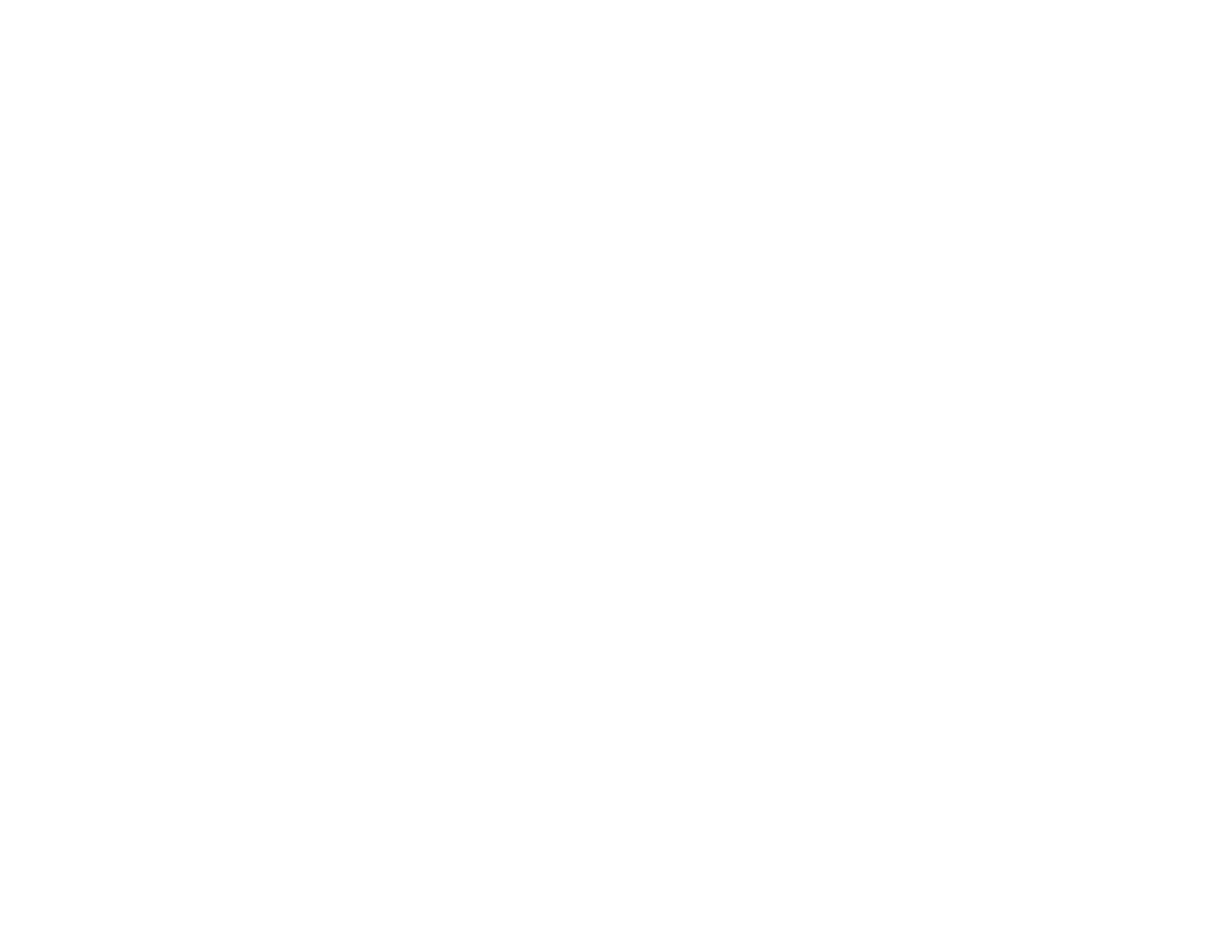
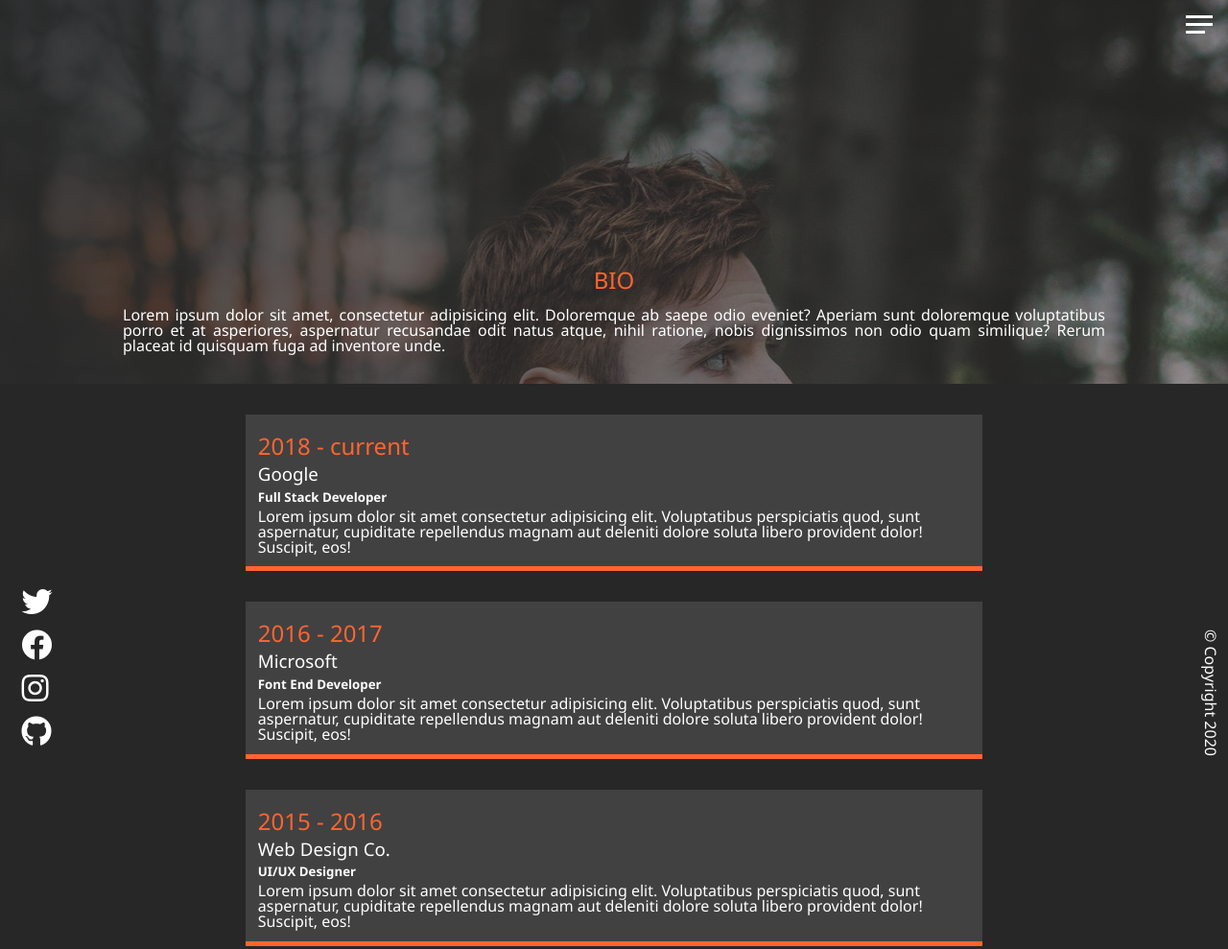
Before and after one commit to kajalshanto/simple-scss-portfolio, a plain HTML site: page about.html in a window 1280 px wide. Shown: the whole page at 96% size. Before the commit the page ends 800 px from the top, so only its background shows below. Drawn offline with Linux system fonts and the light colour scheme.

Commit message:
complte about page

```diff
--- a/about.html
+++ b/about.html
@@ -0,0 +1,130 @@
+<!DOCTYPE html>
+<html lang="en">
+
+<head>
+    <meta charset="UTF-8">
+    <meta name="viewport" content="width=device-width, initial-scale=1.0">
+    <title>About Page | SCSS</title>
+
+    <!-- Font Awesome 5  -->
+    <link rel="stylesheet" href="https://cdnjs.cloudflare.com/ajax/libs/font-awesome/5.14.0/css/all.min.css">
+    <!-- Main CSS  -->
+    <link rel="stylesheet" href="src/css/main.css">
+</head>
+
+<body>
+    <!-- Header Start  -->
+    <header>
+        <div class="menu__btn">
+            <span class="menu__btn__burger"></span>
+        </div>
+
+        <nav class="nav">
+            <ul class="menu__nav">
+                <li class="menu__nav__item">
+                    <a href="index.html" class="menu__nav__link">
+                        Home
+                    </a>
+                </li>
+                <li class="menu__nav__item active">
+                    <a href="about.html" class="menu__nav__link">
+                        About Me
+                    </a>
+                </li>
+                <li class="menu__nav__item">
+                    <a href="projects.html" class="menu__nav__link">
+                        My Projects
+                    </a>
+                </li>
+                <li class="menu__nav__item">
+                    <a href="contact.html" class="menu__nav__link">
+                        Contact
+                    </a>
+                </li>
+            </ul>
+        </nav>
+    </header>
+    <!--/. Header End  -->
+
+    <!-- Main Start  -->
+    <main>
+        <section class="about">
+            <div class="about__bio__image">
+                <div class="about__bio">
+                    <h2 class="text__secondary">BIO</h2>
+                    <p>Lorem ipsum dolor sit amet, consectetur adipisicing elit. Doloremque ab saepe odio eveniet?
+                        Aperiam
+                        sunt doloremque voluptatibus porro et at asperiores, aspernatur recusandae odit natus atque,
+                        nihil
+                        ratione, nobis dignissimos non odio quam similique? Rerum placeat id quisquam fuga ad inventore
+                        unde.
+                    </p>
+                </div>
+            </div>
+
+            <div class="jobs">
+                <!-- Single Job  -->
+                <div class="jobs__job">
+                    <h2 class="text__secondary">2018 - current</h2>
+                    <h3>Google</h3>
+                    <h5>Full Stack Developer</h5>
+                    <p>Lorem ipsum dolor sit amet consectetur adipisicing elit. Voluptatibus perspiciatis quod, sunt
+                        aspernatur, cupiditate repellendus magnam aut deleniti dolore soluta libero provident dolor!
+                        Suscipit, eos!
+                    </p>
+                </div>
+                <!-- Single Job  -->
+                <div class="jobs__job">
+                    <h2 class="text__secondary">2016 - 2017</h2>
+                    <h3>Microsoft</h3>
+                    <h5>Font End Developer</h5>
+                    <p>Lorem ipsum dolor sit amet consectetur adipisicing elit. Voluptatibus perspiciatis quod, sunt
+                        aspernatur, cupiditate repellendus magnam aut deleniti dolore soluta libero provident dolor!
+                        Suscipit, eos!
+                    </p>
+                </div>
+                <!-- Single Job  -->
+                <div class="jobs__job">
+                    <h2 class="text__secondary">2015 - 2016</h2>
+                    <h3>Web Design Co.</h3>
+                    <h5>UI/UX Designer</h5>
+                    <p>Lorem ipsum dolor sit amet consectetur adipisicing elit. Voluptatibus perspiciatis quod, sunt
+                        aspernatur, cupiditate repellendus magnam aut deleniti dolore soluta libero provident dolor!
+                        Suscipit, eos!
+                    </p>
+                </div>
+            </div>
+
+            <!-- Social Icons -->
+            <div class="social__icons">
+                <a href="#">
+                    <i class="fab fa-twitter fa-2x"></i>
+                </a>
+                <a href="#">
+                    <i class="fab fa-facebook fa-2x"></i>
+                </a>
+                <a href="#">
+                    <i class="fab fa-instagram fa-2x"></i>
+                </a>
+                <a href="#">
+                    <i class="fab fa-github fa-2x"></i>
+                </a>
+            </div>
+        </section>
+    </main>
+    <!--/. Main End  -->
+
+    <!-- Footer Start  -->
+    <footer>
+        <p>&copy; Copyright <script>
+                document.write(new Date().getFullYear());
+            </script>
+        </p>
+    </footer>
+    <!--/. Footer End  -->
+
+    <!-- Main JS  -->
+    <script src="src/js/main.js"></script>
+</body>
+
+</html>
--- a/src/SCSS/_about.scss
+++ b/src/SCSS/_about.scss
@@ -0,0 +1,67 @@
+.about {
+    padding-bottom: 2rem;
+
+    &__bio__image {
+        height: 50vh;
+        width: 100%;
+        background: linear-gradient(to right,
+                rgba($primary-color, 0.9),
+                rgba($primary-color, 0.3)),
+            url(../images/model-1.jpg);
+        background-size: cover;
+        background-position: top center;
+        background-repeat: no-repeat;
+        display: flex;
+        flex-direction: column;
+        justify-content: flex-end;
+
+        p {
+            margin-bottom: 2rem;
+            text-align: justify;
+        }
+    }
+
+    &__bio {
+        width: 80%;
+        text-align: center;
+        margin: 0 auto;
+
+        .text__secondary {
+            padding-bottom: 1rem;
+        }
+    }
+
+    .jobs {
+        width: 60vw;
+        margin: 2rem auto 0 auto;
+        display: grid;
+        grid-template-columns: 1fr;
+        grid-gap: 2rem;
+
+        &__job {
+            background: lighten($primary-color, 10%);
+            padding: 0.8rem;
+            border-bottom: 5px solid $secondary-color;
+
+            h2,
+            h3 {
+                margin: 0.5rem 0;
+            }
+
+            h5 {
+                margin: 0.3rem 0;
+            }
+        }
+    }
+
+    .social__icons {
+        display: flex;
+        flex-direction: column;
+    }
+
+
+}
+
+footer {
+    transform: rotate(90deg) translate(-3rem, -5rem);
+}
--- a/src/SCSS/main.scss
+++ b/src/SCSS/main.scss
@@ -1,6 +1,7 @@
 @import './config';
 @import './home';
 @import './menu';
+@import './about';
 
 body {
     background-color: $primary-color;
@@ -25,6 +26,10 @@ header {
     z-index: 1000;
     width: 100%;
     padding: 1rem;
+}
+
+.text__secondary {
+    color: $secondary-color;
 }
 
 main {
```
Also changed, not shown: src/css/main.css.
